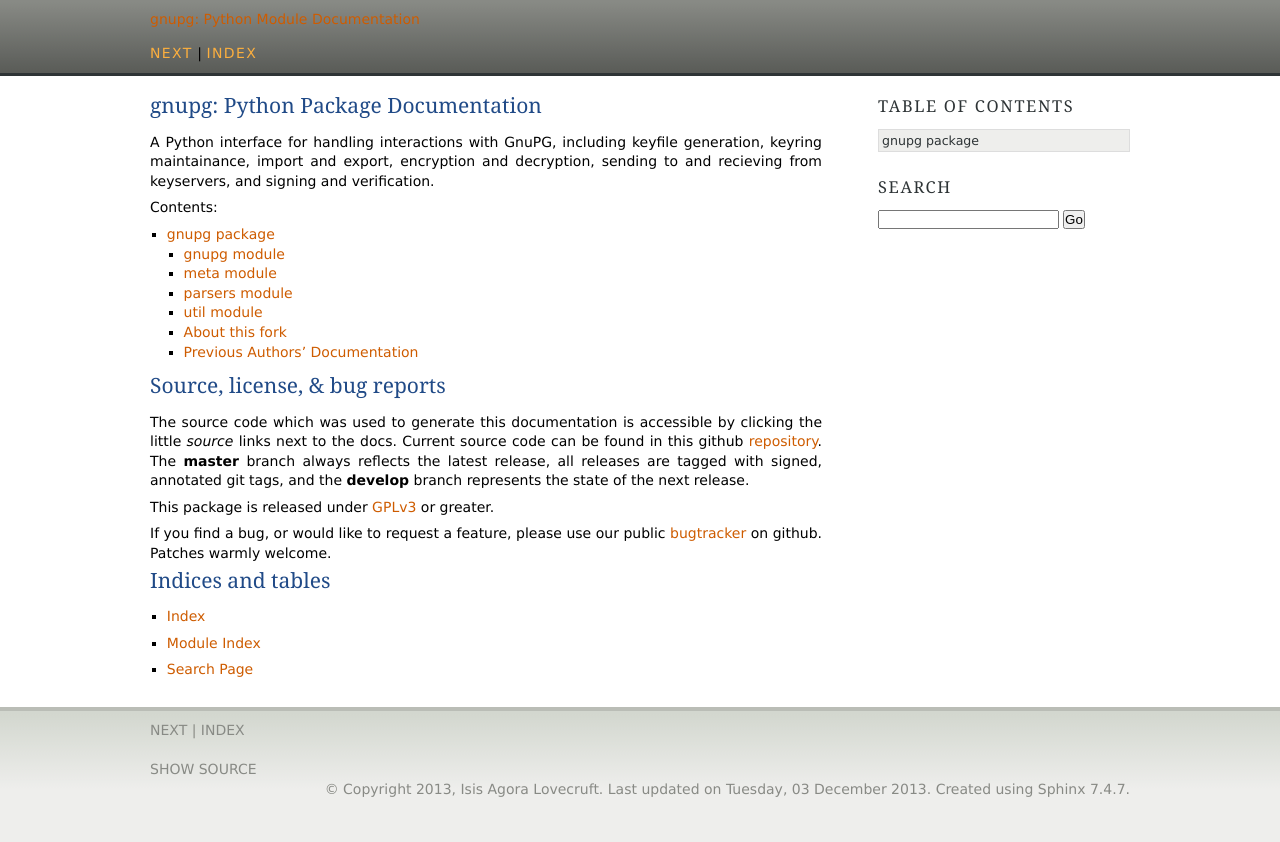
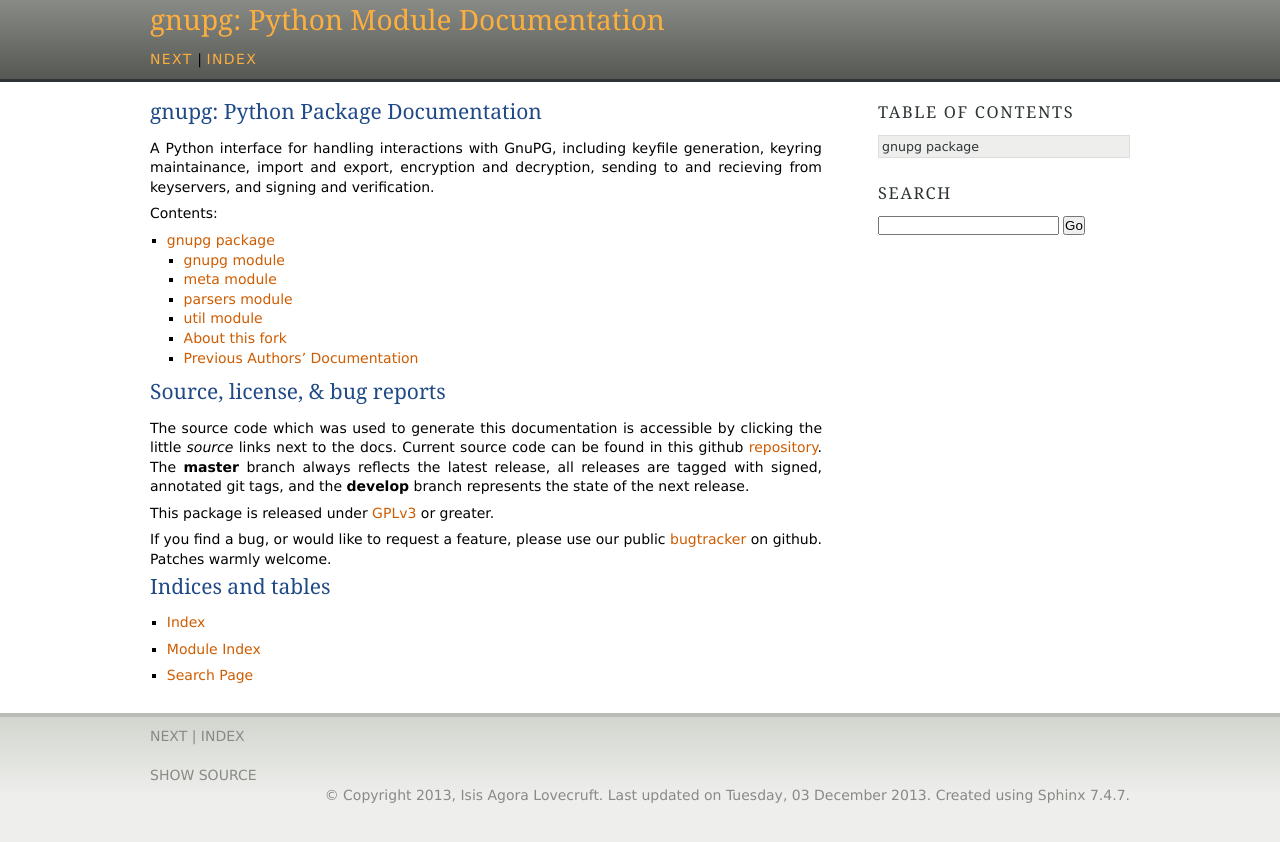
Before and after one commit to isislovecruft/python-gnupg, a Sphinx documentation site: the page built from docs/index.rst, in a window 1280 px wide. Shown: the top 842 px of the page. Built offline with Sphinx 7.4.7, drawn with Linux system fonts in a browser that asks for light colours.

Commit message:
Make doc html head font easier to read.

```diff
--- a/docs/_static/agogo.css
+++ b/docs/_static/agogo.css
@@ -25,6 +25,16 @@
   border-bottom: 3px solid #2e3436;
 }
 
+div.headertitle a {
+  font-family: "Georgia", "Times New Roman", serif;
+  font-size: 2em;
+  color: rgb(252, 175, 62);
+  font-weight: normal;
+}
+
+h1 {
+  color: #204a87;
+}
 
 /* Default body styles */
 a {
```
